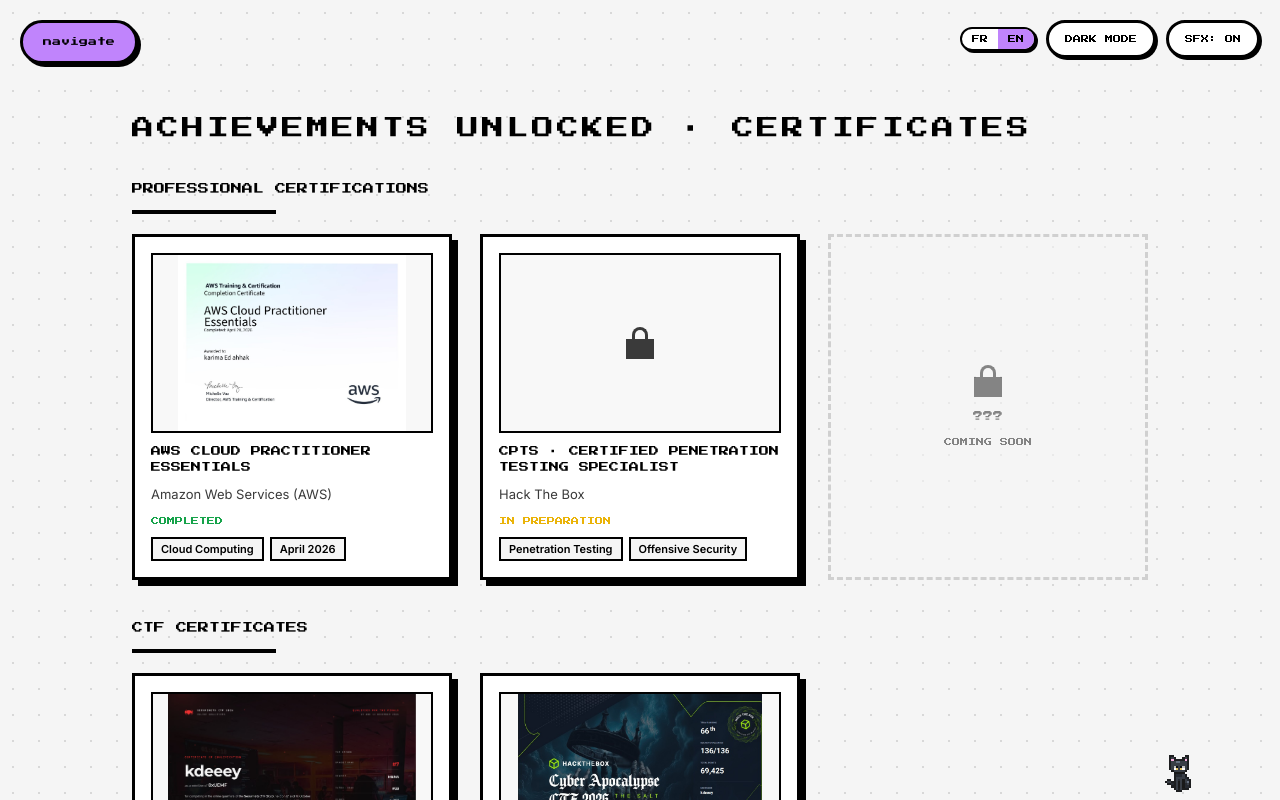
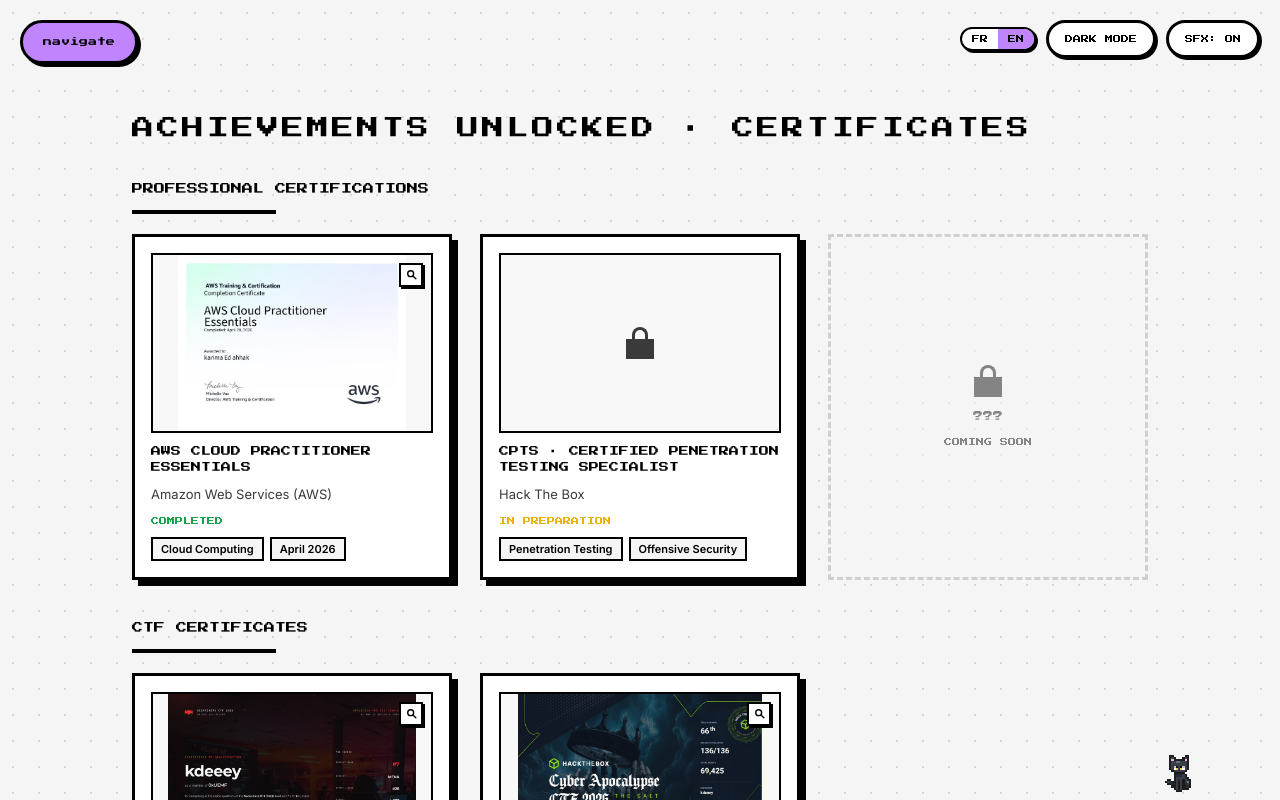
Before and after one commit to kdeeey/kdeeey-Blog, a Next.js app: page /portfolio/certificates in a window 1280 px wide. Shown: the top 800 px of the page. Built offline with nearby package versions, Linux system fonts and the light colour scheme.

Commit message:
Open certificate images full screen on click

```diff
--- a/app/components/CertificateCard.tsx
+++ b/app/components/CertificateCard.tsx
@@ -1,6 +1,8 @@
 "use client";
+import { useState } from "react";
 import { useApp } from "../providers";
 import Tag from "./Tag";
+import Lightbox, { ZoomHint } from "./Lightbox";
 import { trackCertificateOpen } from "@/lib/analytics";
 import type { CertItem } from "@/types";
 
@@ -16,6 +18,7 @@
 
 export default function CertificateCard({ item }: { item: CertItem }) {
   const { t } = useApp();
+  const [zoomed, setZoomed] = useState(false);
   if (item.status === "locked") {
     return (
       <div className="border-[3px] border-dashed border-[#b9b9b9] bg-bg opacity-60 min-h-[240px] flex flex-col items-center justify-center gap-3">
@@ -30,10 +33,19 @@
       className="relative bg-card border-[3px] border-ink shadow-pixelLg p-4 flex flex-col gap-2.5"
       onClick={() => trackCertificateOpen(item.title)}
     >
-      <div className="w-full h-[180px] border-2 border-ink bg-[#f8f8f8] flex items-center justify-center overflow-hidden">
+      {zoomed && item.image && <Lightbox src={item.image} alt={item.title} onClose={() => setZoomed(false)} />}
+      <div className="relative w-full h-[180px] border-2 border-ink bg-[#f8f8f8] flex items-center justify-center overflow-hidden">
         {item.image ? (
-          // eslint-disable-next-line @next/next/no-img-element
-          <img src={item.image} alt={item.title} className="w-full h-full object-contain" />
+          <>
+            {/* eslint-disable-next-line @next/next/no-img-element */}
+            <img
+              src={item.image}
+              alt={item.title}
+              onClick={() => setZoomed(true)}
+              className="w-full h-full object-contain cursor-zoom-in"
+            />
+            <ZoomHint />
+          </>
         ) : (
           <Lock />
         )}
```
Also changed, not shown: public/images/securinets-2026-cert.png.
